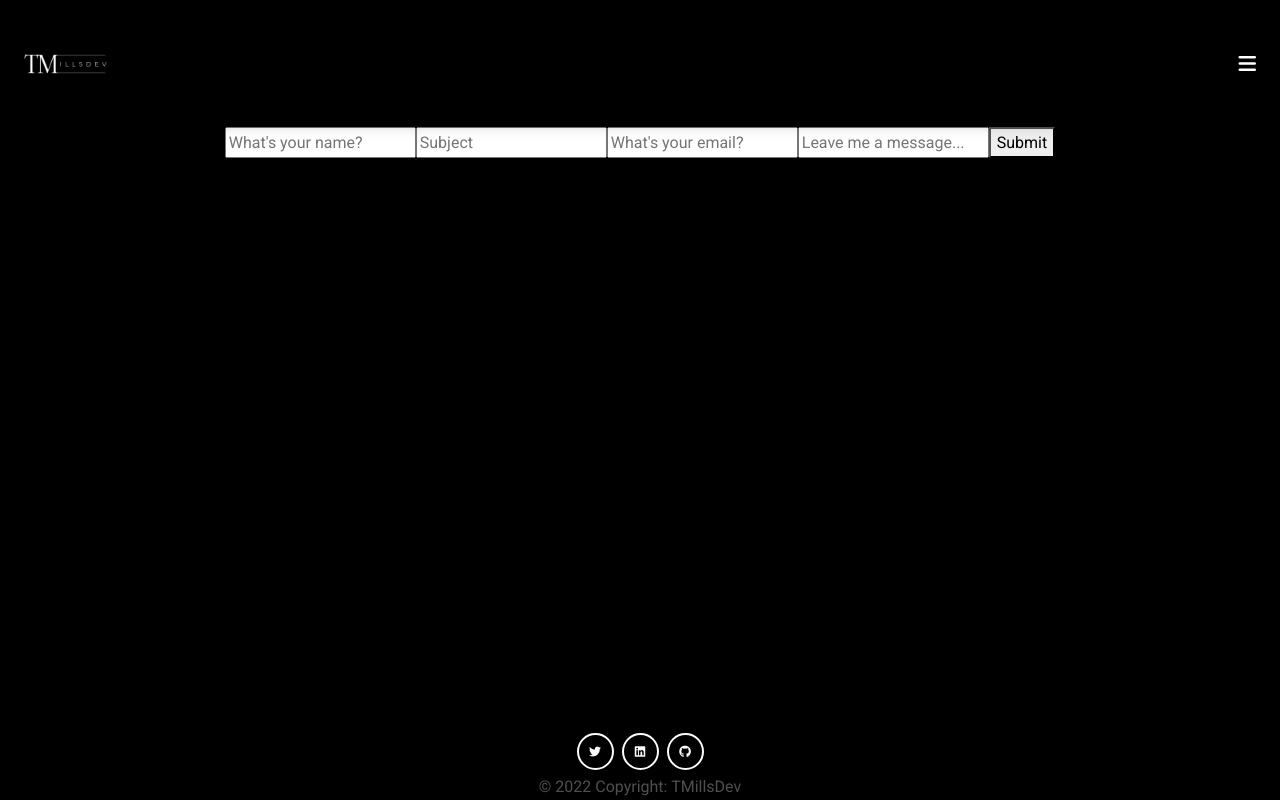
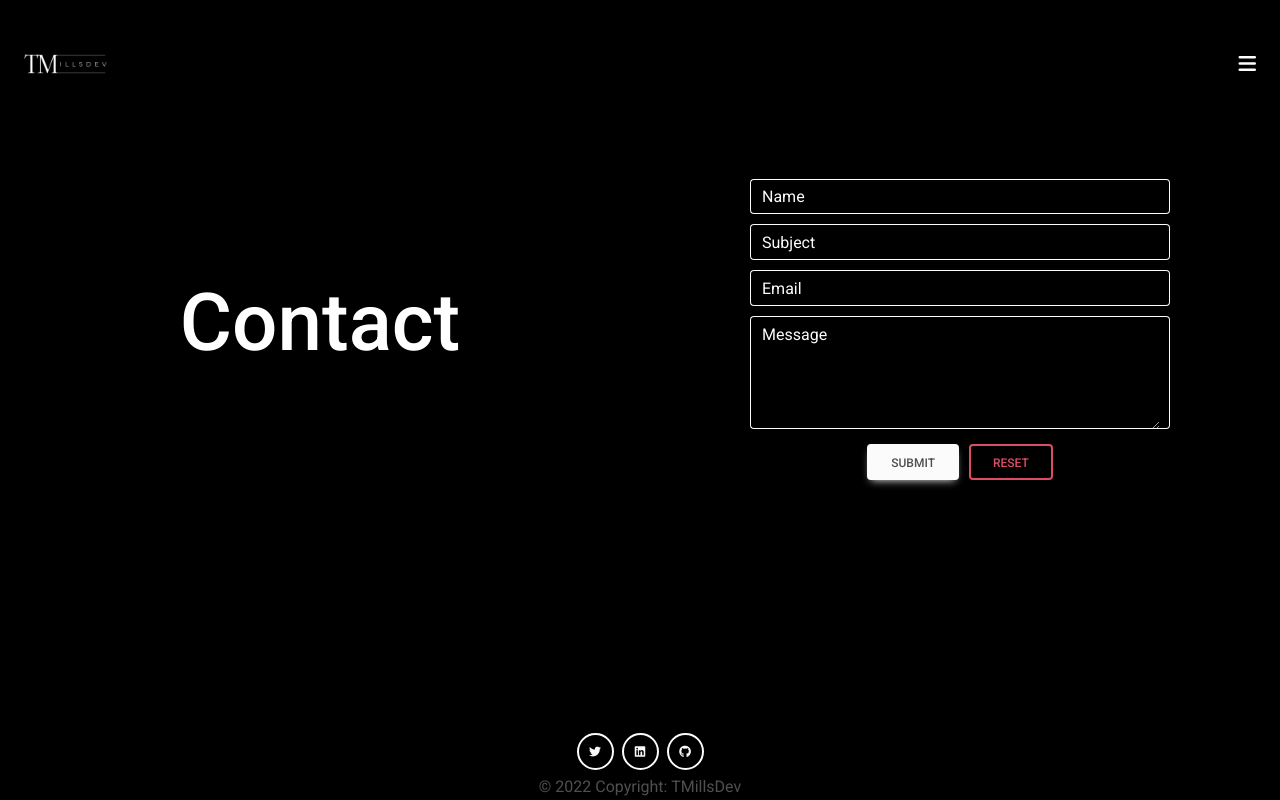
Before and after one commit to tmills5/portfolio_app, a React (Create React App) app: page /contact in a window 1280 px wide. Built offline with nearby package versions, Linux system fonts and the light colour scheme.

Commit message:
contact page design finish

```diff
--- a/package.json
+++ b/package.json
@@ -4,7 +4,9 @@
   "private": true,
   "dependencies": {
     "@emotion/react": "^11.10.5",
+    "@emotion/styled": "^11.10.5",
     "@fortawesome/fontawesome-free": "^6.2.0",
+    "@mui/material": "^5.10.14",
     "@testing-library/jest-dom": "^5.16.5",
     "@testing-library/react": "^13.4.0",
     "@testing-library/user-event": "^13.5.0",
@@ -15,6 +17,7 @@
     "react-dom": "^18.2.0",
     "react-router-dom": "^6.4.3",
     "react-scripts": "5.0.1",
+    "styled-components": "^5.3.6",
     "web-vitals": "^2.1.4"
   },
   "scripts": {
--- a/src/App.css
+++ b/src/App.css
@@ -42,4 +42,26 @@ body {
   height: 100px;
 }
 
+/* ----------------CONTACT------------------ */
+.contact-pane {
+  height: 50vh;
+  display: flex;
+  align-items: center;
+  justify-content: center;
+}
+
+.contact-page-leftside-text {
+  font-size: 80px;
+  color: white;
+}
+
+.form-input {
+  margin: 10px;
+  width: 400px;
+}
+
+.form-btn {
+  margin: 5px;
+}
+
 /* ----------------FOOTER------------------- */
--- a/src/App.js
+++ b/src/App.js
@@ -6,7 +6,7 @@ import TopNavbar from './components/TopNavbar';
 import Home from './components/Home';
 import Projects from './components/Projects';
 import About from './components/About';
-import ContactForm from './components/ContactForm';
+import ContactPage from './components/ContactPage';
 import Footer from './components/Footer';
 
 
@@ -23,7 +23,7 @@ function App() {
         <Route exact path='/home' element={<Home />} />
         <Route exact path='/projects' element={<Projects />} />
         <Route exact path='/about' element={<About />} />
-        <Route exact path='/contact' element={<ContactForm />} />
+        <Route exact path='/contact' element={<ContactPage />} />
       </Routes>
 
       {/* not rendering the footer on landing page */}
--- /dev/null
+++ b/src/components/ContactPage.js
@@ -0,0 +1,19 @@
+import { SplitScreen } from "../layout/SplitScreen";
+import Form from "./Form";
+
+
+const ContactPage = () => {
+
+  return(
+    <SplitScreen>
+      <div className="contact-pane">
+        <h1 className="contact-page-leftside-text">Contact</h1>
+      </div>
+      <div className="contact-pane">
+        <Form />
+      </div>
+    </SplitScreen>
+  );
+};
+
+export default ContactPage;
--- a/src/components/ContactForm.js
+++ b/src/components/Form.js
@@ -1,49 +1,63 @@
 import { useState, useEffect } from "react";
+import { MDBTextArea, MDBInput, MDBBtn } from "mdb-react-ui-kit";
 
-const ContactForm = () => {
+
+
+const Form = () => {
+
   const [name, setName] = useState('');
   const [subject, setSubject] = useState('');
   const [email, setEmail] = useState('');
   const [message, setMessage] = useState('');
+
 // useEffect is listening for changes in any one of these state variables.
 // second argument is an array of values that we want to listen for.
 // fires anytime something changes in those variables
 
-  useEffect(()=> {}, [name])
+  useEffect(()=> {}, [name, subject, email, message])
+
+
 
   return(
-    <form>
-      <input
-        name="name"
+    <form id="contact-form">
+      <MDBInput
+        className="form-input"
+        contrast
+        label="Name"
         type="text"
         placeholder="What's your name?"
         value={name}
         onChange={e => setName(e.target.value)}
       />
-      <input
-        name="subject"
+      <MDBInput
+        className="form-input"
+        contrast
+        label="Subject"
         type="text"
-        placeholder="Subject"
         value={subject}
         onChange={e => setSubject(e.target.value)}
       />
-      <input
-        name="email"
-        type="text"
-        placeholder="What's your email?"
+      <MDBInput
+        className="form-input"
+        contrast
+        label='Email'
+        placeholder="What's your email address?"
         value={email}
         onChange={e => setEmail(e.target.value)}
       />
-      <input
-        name="message"
-        type="textbox"
-        placeholder="Leave me a message..."
+      <MDBTextArea
+        className="form-input"
+        contrast
+        label='Message'
+        rows={4}
+        placeholder="What can I help you with..."
         value={message}
         onChange={e => setMessage(e.target.value)}
       />
-      <button>Submit</button>
+      <MDBBtn color='light' rippleColor='light' className="form-btn">Submit</MDBBtn>
+      <MDBBtn color='danger' outline rippleColor='light' className="form-btn">Reset</MDBBtn>
     </form>
   );
 }
 
-export default ContactForm;
+export default Form;
--- /dev/null
+++ b/src/layout/SplitScreen.js
@@ -0,0 +1,39 @@
+import styled from 'styled-components';
+
+
+// styled components
+const Container = styled.div`
+  display: flex;
+  `;
+
+// making sure the panes are equal
+// syntax is how it works with styled components
+const Pane = styled.div`
+  flex: ${props => props.weight};
+`;
+
+
+export const SplitScreen = ({
+  // using children props is more dev friendly cause now we can pass comps or
+  // whatever directly to the lefthand or righthand components. Go look at app.js
+  // and take note of the name and message parts in the components
+  children,
+  // take up more or less space by adding below
+  // pass through to prospective components and
+  // modify the flex pane property above
+  leftWeight = 1,
+  rightWeight = 1
+})=> {
+  const [left, right ] = children;
+
+  return (
+    <Container>
+      <Pane weight={leftWeight}>
+        {left}
+      </Pane>
+      <Pane weight={rightWeight}>
+        {right}
+      </Pane>
+    </Container>
+  )
+};
```
Also changed, not shown: 1 other file (tests, documents, lock files or other folders).
